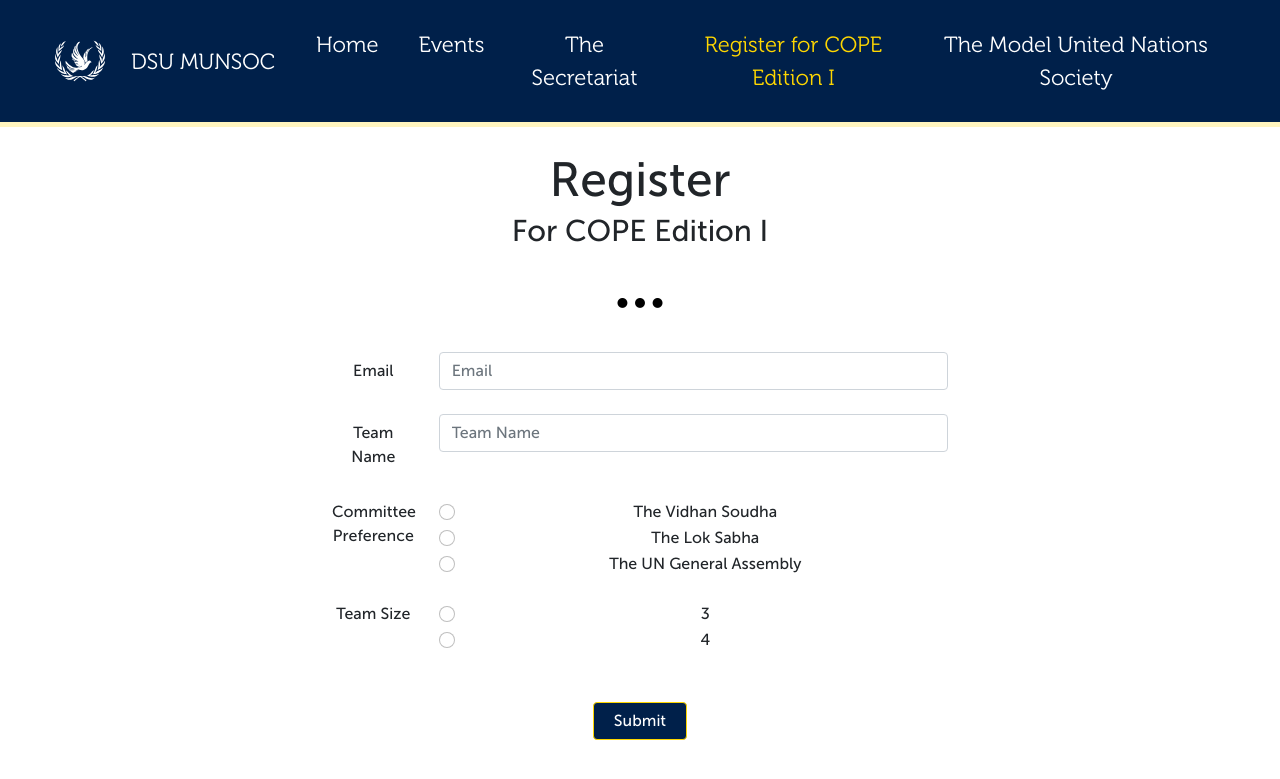
After one commit to shashwatsaini/MUNSOC-Web-App, a Flask app: page /register in a window 1280 px wide. The commit adds this page. Shown: the top 779 px of the page. Run offline with Flask 3, Linux system fonts and the light colour scheme.

Commit message:
Added frontend for Registration page.

```diff
--- a/requirements.txt
+++ b/requirements.txt
@@ -1,5 +1,4 @@
 Flask==3.0.2
-Flask-Cors==4.0.0
 Flask-RESTful==0.3.10
 Flask-SQLAlchemy==3.1.1
 Jinja2==3.1.3
--- a/web-app/application/controllers.py
+++ b/web-app/application/controllers.py
@@ -13,3 +13,7 @@ def events():
 @app.route('/the-secretariat')
 def secretariat():
 	return render_template('secretariat.html')
+
+@app.route('/register')
+def register():
+	return render_template('register.html')
--- a/web-app/flask_app.py
+++ b/web-app/flask_app.py
@@ -1,29 +1,18 @@
 from flask import Flask
 from flask import redirect, url_for, render_template
-# from application.config import LocalDevelopmentConfig
+from application.config import LocalDevelopmentConfig
 
 app = None
 
 def create_app():
 	app = Flask(__name__, template_folder='templates')
+	app.config.from_object(LocalDevelopmentConfig)
 
 	app.app_context().push()
 	return app
 
 app = create_app()
-# from application.controllers import *
-
-@app.route('/')
-def home():
-	return render_template('home.html')
-
-@app.route('/events')
-def events():
-	return render_template('events.html')
-
-@app.route('/the-secretariat')
-def secretariat():
-	return render_template('secretariat.html')
+from application.controllers import *
 
 if __name__ == '__main__':
 	# app.run(host='0.0.0.0', port=5000)
--- a/web-app/templates/events.html
+++ b/web-app/templates/events.html
@@ -34,6 +34,9 @@
 			    <li class="nav-item">
 			        <a class="nav-link" href="/the-secretariat" id="navbar">The Secretariat</a><span class="sr-only"></span></a>
 			    </li>
+				<li class="nav-item">
+					<a class="nav-link" href="/register" id="navbar">Register for COPE Edition I</a><span class="sr-only"></span></a>
+				</li>
 		    </ul>
 		    <span class="navbar-text ms-auto" style="margin-right: 50px; font-family: 'museo'; color: white; padding: 2px; font-size: 22px;">
 		      The Model United Nations Society
--- a/web-app/templates/home.html
+++ b/web-app/templates/home.html
@@ -31,13 +31,16 @@
 			 <div class="collapse navbar-collapse" id="navbarText">
 			    <ul class="navbar-nav mr-auto">
 			    	<li class="nav-item active">
-			        	<a class="nav-link" href="#" id="navbar_current_page">Home <span class="sr-only"></span></a>
+			        	<a class="nav-link" href="/" id="navbar_current_page">Home <span class="sr-only"></span></a>
 			     	</li>
 			      	<li class="nav-item active">
 			        	<a class="nav-link" href="/events" id="navbar">Events <span class="sr-only"></span></a>
 				    </li>
 				    <li class="nav-item">
 				        <a class="nav-link" href="/the-secretariat" id="navbar">The Secretariat</a><span class="sr-only"></span></a>
+				    </li>
+					<li class="nav-item">
+				        <a class="nav-link" href="/register" id="navbar">Register for COPE Edition I</a><span class="sr-only"></span></a>
 				    </li>
 			    </ul>
 			    <span class="navbar-text ms-auto" style="margin-right: 50px; font-family: 'museo'; color: white; padding: 2px; font-size: 22px;">
--- /dev/null
+++ b/web-app/templates/register.html
@@ -0,0 +1,232 @@
+<!DOCTYPE html>
+<html lang="en">
+	<head>
+		<meta charset="utf-8">
+		<link type="text/css" rel="stylesheet" href="{{ url_for('static', filename='style.css') }}">
+		<link rel="icon" href="{{ url_for('static', filename='logo_white_notext.svg') }}" type="image/svg">
+		<title>DSU MUNSOC</title>
+		<!--Bootstrap-->
+		<link href="https://cdn.jsdelivr.net/npm/bootstrap@5.0.2/dist/css/bootstrap.min.css" rel="stylesheet" integrity="sha384-EVSTQN3/azprG1Anm3QDgpJLIm9Nao0Yz1ztcQTwFspd3yD65VohhpuuCOmLASjC" crossorigin="anonymous">
+		<!--Icon Library-->
+		<link rel="stylesheet" href="https://cdnjs.cloudflare.com/ajax/libs/font-awesome/4.7.0/css/font-awesome.min.css">
+	</head>
+
+	<body>
+
+		<nav class="navbar navbar-expand-lg navbar-light disabled" style="background-color: #00204A;">
+
+			<a class="navbar-brand disabled" href="#" style="margin-left: 50px; padding: 5px"><img src="{{ url_for('static', filename='logo_white_notext.svg') }}" height= "50" width="50"></a>
+
+	        <a class="navbar-brand" href="#" style="font-family: 'museo'; color: white; font-size: 22px; padding: 5px;" disabled="">DSU MUNSOC</a>
+
+			<button class="navbar-toggler" type="button" data-toggle="collapse" data-target="#navbarText" aria-controls="navbarText" aria-expanded="false" aria-label="Toggle navigation">
+				<span class="navbar-toggler-icon"></span>
+			</button>
+
+			 <div class="collapse navbar-collapse" id="navbarText">
+			    <ul class="navbar-nav mr-auto">
+			    	<li class="nav-item active">
+			        	<a class="nav-link" href="/" id="navbar">Home <span class="sr-only"></span></a>
+			     	</li>
+			      	<li class="nav-item active">
+			        	<a class="nav-link" href="/events" id="navbar">Events <span class="sr-only"></span></a>
+				    </li>
+				    <li class="nav-item">
+				        <a class="nav-link" href="/the-secretariat" id="navbar">The Secretariat</a><span class="sr-only"></span></a>
+				    </li>
+					<li class="nav-item">
+				        <a class="nav-link" href="/register" id="navbar_current_page">Register for COPE Edition I</a><span class="sr-only"></span></a>
+				    </li>
+			    </ul>
+			    <span class="navbar-text ms-auto" style="margin-right: 50px; font-family: 'museo'; color: white; padding: 2px; font-size: 22px;">
+			      The Model United Nations Society
+			    </span>
+			</div>
+		</nav>
+
+		<main>
+
+			<div>
+				<hr id="separator" style="width: 100%;">
+			</div>
+
+			<br>
+
+			<div class="container-md">
+				<div class="display-5">Register</div>
+				<div class="display-7">For COPE Edition I</div>
+			</div>
+
+			<br>
+
+			<div class="container-md">
+					<img src="{{ url_for('static', filename='separator2.png') }}" width=50px height=50px>
+			</div>
+
+			<br>
+
+			<div class="container-md" style="width: 50%;">
+				<form name="team" onsubmit="return validateForm()">
+					<div class="form-group row">
+						<label for="inputEmail" class="col-sm-2 col-form-label">Email</label>
+							<div class="col-sm-10">
+							<input type="email" name="inputEmail" class="form-control" id="inputEmail" placeholder="Email">
+						</div>
+					</div>
+					<br>
+					<div class="form-group row">
+						<label for="inputTeamName" class="col-sm-2 col-form-label">Team Name</label>
+							<div class="col-sm-10">
+							<input type="text" name="inputTeamName" class="form-control" id="inputTeamName" placeholder="Team Name">
+						</div>
+					</div>
+					<br>
+					<fieldset class="form-group">
+					<div class="row">
+						<legend class="col-form-label col-sm-2 pt-0">Committee Preference</legend>
+						<div class="col-sm-10">
+							<div class="form-check">
+								<input class="form-check-input" type="radio" name="inputCommitteePreference" id="gridRadios1" value="option1">
+								<label class="form-check-label" for="gridRadios1">
+								The Vidhan Soudha
+								</label>
+							</div>
+							<div class="form-check">
+								<input class="form-check-input" type="radio" name="inputCommitteePreference" id="gridRadios2" value="option2">
+								<label class="form-check-label" for="gridRadios2">
+								The Lok Sabha
+								</label>
+							</div>
+							<div class="form-check">
+								<input class="form-check-input" type="radio" name="inputCommitteePreference" id="gridRadios3" value="option3">
+								<label class="form-check-label" for="gridRadios3">
+								The UN General Assembly
+								</label>
+							</div>
+						</div>
+					</div>
+					</fieldset>
+					<br>
+					<fieldset class="form-group">
+					<div class="row">
+						<legend class="col-form-label col-sm-2 pt-0">Team Size</legend>
+						<div class="col-sm-10">
+							<div class="form-check">
+								<input class="form-check-input" type="radio" name="inputTeamSize" id="gridRadios4" value="3">
+								<label class="form-check-label" for="gridRadios4">
+								3
+								</label>
+							</div>
+							<div class="form-check">
+								<input class="form-check-input" type="radio" name="inputTeamSize" id="gridRadios5" value="4">
+								<label class="form-check-label" for="gridRadios5">
+								4
+								</label>
+							</div>
+						</div>
+					</div>
+					</fieldset>
+					<div id="inputFieldsContainer"></div>
+					<br><br>
+					<div class="form-group row justify-content-center">
+						<div class="col-sm-10">
+						<button type="submit" class="btn btn-primary" style="background-color: #00204A; border-color: #FFD700; padding-left: 20px; padding-right: 20px;">Submit</button>
+						</div>
+					</div>
+				</form>
+			</div>
+
+		</main>
+		<script>
+			function validateForm() {
+				var x = document.forms["team"]["inputEmail"].value;
+				if (x == "" || x == null) {
+					alert("Email must be filled.");
+				return false;
+				}
+
+				x = document.forms["team"]["inputTeamName"].value;
+				if (x == "" || x == null) {
+					alert("Team Name must be filled.");
+					return false;
+				}
+
+				var radios = document.getElementsByName("inputCommitteePreference");
+				var radioValid = false;
+				var i = 0;
+				while (!radioValid && i < radios.length) {
+					if (radios[i].checked)
+						radioValid = true;
+					i ++;
+				}
+				if (!radioValid) {
+					alert("Committee Preference must be selected.")
+					return false;
+				}
+
+				var teamSizes = document.getElementsByName("inputTeamSize");
+				var teamSizesValid = false;
+				i = 0;
+				while (!teamSizesValid && i < teamSizes.length) {
+					if (teamSizes[i].checked)
+						teamSizesValid = true;
+					i ++;
+				}
+				if (!teamSizesValid) {
+					alert("Team Size must be selected.")
+					return false;
+				}
+
+				var memberNames = document.getElementsByName("inputMemberName");
+				var memberValid = true;
+				var i = 0;
+				while (!memberValid && i < memberNames.length) {
+					if (memberNames[i] == "" || memberNames[i] == null) {
+						radioValid = false;
+						break;
+					}
+					i ++;
+				}
+				if (!memberValid) {
+					alert("Team Member Names must be filled.")
+					return false;
+				}
+			}
+
+		    window.onload = function() {
+		        var radioButtons = document.querySelectorAll('input[name="inputTeamSize"]');
+
+		        radioButtons.forEach(function(radioButton) {
+		            radioButton.addEventListener('change', function() {
+		                var selectedValue = parseInt(this.value);
+
+		                var inputFieldsContainer = document.getElementById('inputFieldsContainer');
+
+		                inputFieldsContainer.innerHTML = '';
+		                var br = document.createElement('br');
+		                inputFieldsContainer.appendChild(br)
+
+		                for (var i = 0; i < selectedValue; i++) {
+		                    var label = document.createElement('label');
+		                    label.setAttribute('for', 'member' + (i + 1));
+		                    label.innerHTML = 'Member ' + (i + 1) + ' Name:';
+		                    inputFieldsContainer.appendChild(label);
+
+		                    var input = document.createElement('input');
+		                    input.type = 'text';
+		                    input.placeholder = 'Member ' + (i + 1) + ' Name';
+		                    input.name = 'inputMemberName';
+		                    input.required = true;
+		                    input.classList.add('form-control');
+		                    inputFieldsContainer.appendChild(input);
+
+		                    if (i < selectedValue - 1) {
+		                        inputFieldsContainer.appendChild(document.createElement('br'));
+		                    }
+		                }
+		            });
+		        });
+		    };
+		</script>
+	</body>
+</html>
--- a/web-app/templates/secretariat.html
+++ b/web-app/templates/secretariat.html
@@ -33,6 +33,9 @@
 				    </li>
 				    <li class="nav-item">
 				        <a class="nav-link" href="#" id="navbar_current_page">The Secretariat</a><span class="sr-only"></span></a>
+				    </li>
+					<li class="nav-item">
+				        <a class="nav-link" href="/register" id="navbar">Register for COPE Edition I</a><span class="sr-only"></span></a>
 				    </li>
 			    </ul>
 			    <span class="navbar-text ms-auto" style="margin-right: 50px; font-family: 'museo'; color: white; padding: 2px; font-size: 22px;">
```
